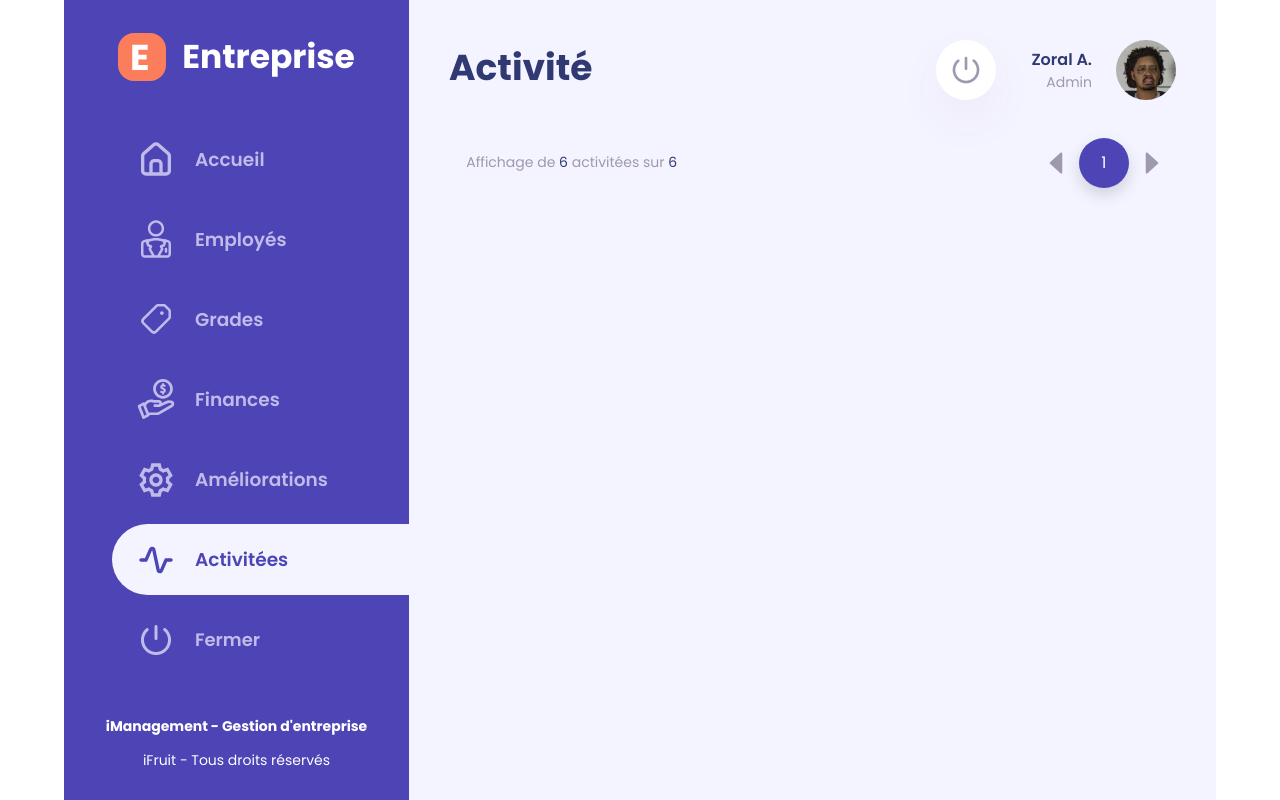
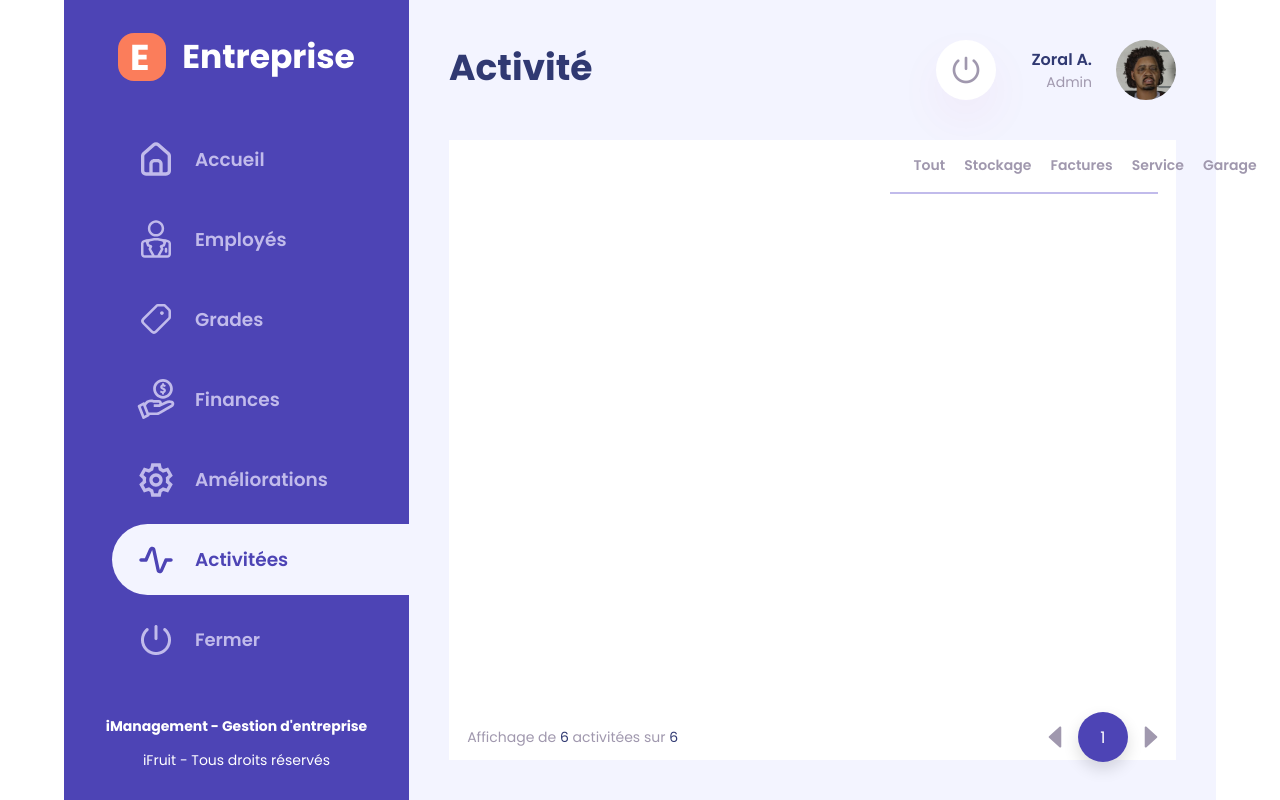
Before and after one commit to Tryade-projects/triade-dashboard, a React (Vite) app: page /activities in a window 1280 px wide. Built offline with nearby package versions, Linux system fonts and the light colour scheme.

Commit message:
feat: (Activities.jsx): Display navigation

```diff
--- a/src/pages/Activities/Activities.jsx
+++ b/src/pages/Activities/Activities.jsx
@@ -28,9 +28,28 @@ const Activities = () => {
   return (
     <main className="main">
       <Header title={"Activité"} />
-      <section className="activitiesWrapper">
-        <div className="activitiesAndNav"></div>
-        <div className="activitiesPagination">
+      <article className="activitiesWrapper">
+        <section className="activitiesListAndNavWrapper">
+          <section className="activitiesListWrapper"></section>
+          <nav className="activitiesNavWrapper">
+            <button type="button" className="activitiesNavButton semiBold">
+              Tout
+            </button>
+            <button type="button" className="activitiesNavButton semiBold">
+              Stockage
+            </button>
+            <button type="button" className="activitiesNavButton semiBold">
+              Factures
+            </button>
+            <button type="button" className="activitiesNavButton semiBold">
+              Service
+            </button>
+            <button type="button" className="activitiesNavButton semiBold">
+              Garage
+            </button>
+          </nav>
+        </section>
+        <section className="activitiesPagination">
           <PaginationEmployee
             infoPerPage={currentActivities.length}
             numberOfPages={numberPages}
@@ -41,8 +60,8 @@ const Activities = () => {
             previousPage={previousPage}
             itemName={"activitée"}
           />
-        </div>
-      </section>
+        </section>
+      </article>
     </main>
   );
 };
--- a/src/pages/Activities/_activities.scss
+++ b/src/pages/Activities/_activities.scss
@@ -2,6 +2,43 @@
   display: flex;
   height: 100%;
   justify-content: center;
+  flex-direction: column;
+  align-items: center;
+  background-color: $colorWhite;
+}
+
+.activitiesListAndNavWrapper {
+  display: flex;
+
+  height: 100%;
+  width: 100%;
+  width: 95%;
+}
+
+.activitiesListWrapper {
+  display: flex;
+  flex-direction: column;
+  height: 92.62%;
+  width: 61.22%;
+}
+
+.activitiesNavWrapper {
+  display: flex;
+  height: 9.34%;
+  width: 38.78%;
+  justify-content: space-between;
+  border-bottom: 2px solid $colorGrey2;
+  padding: 0 2%;
+}
+
+.activitiesNavButton {
+  display: flex;
+  width: 100%;
+  align-items: center;
+  justify-content: center;
+  font-size: 14px;
+  color: $colorGrey3;
+  padding: 0 4%;
 }
 
 .activitiesPagination {
@@ -9,5 +46,5 @@
   justify-content: space-between;
   align-items: center;
   height: 7.38%;
-  width: 95.25%;
+  width: 95%;
 }
```
